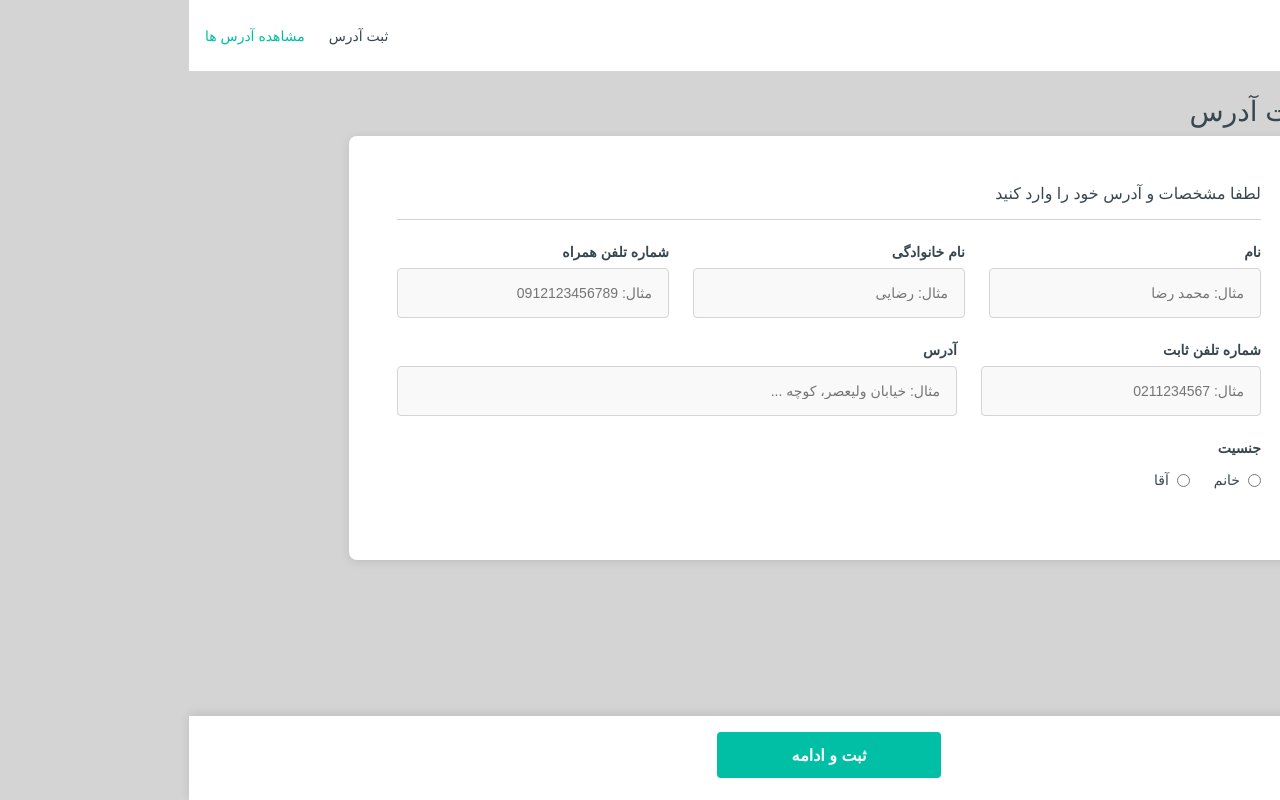
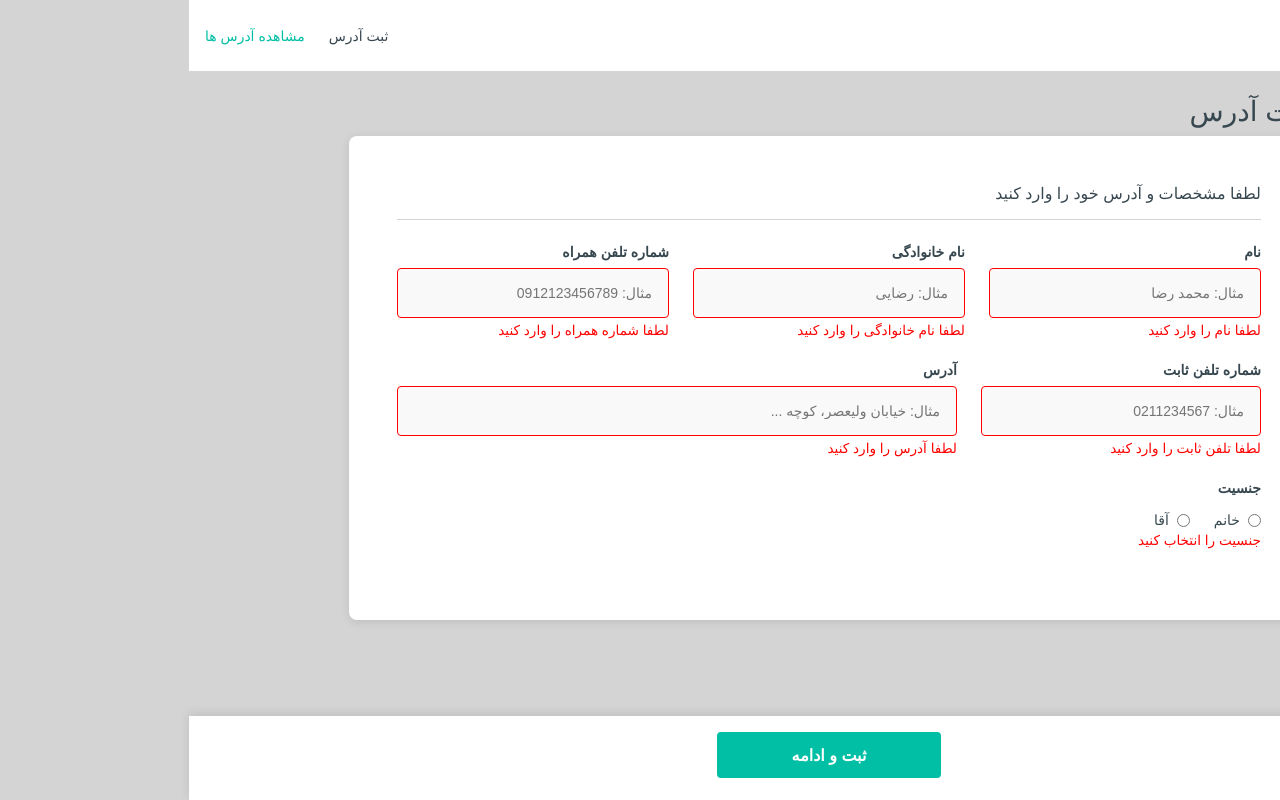
Before and after one commit to alisajadian1/achareh-test, a Vue app: page / in a window 1280 px wide. Both pictures are taken after a click on the button "ثبت و ادامه". Built offline with nearby package versions, Linux system fonts and the light colour scheme; a small style sheet from the web is missing.

Commit message:
Add form validation

```diff
--- a/src/views/SubmitAdress.vue
+++ b/src/views/SubmitAdress.vue
@@ -1,11 +1,64 @@
 <script setup>
 // Importing the custom SubmitButton component
+import { ref, reactive } from 'vue'
 import SubmitButton from '../components/SubmitButton.vue'
 
+const form = reactive({
+  firstName: '',
+  lastName: '',
+  mobile: '',
+  phone: '',
+  address: '',
+  gender: '',
+})
+
+const errors = reactive({
+  firstName: '',
+  lastName: '',
+  mobile: '',
+  phone: '',
+  address: '',
+  gender: '',
+})
+
+const checkInputs = (fieldName, minChar, label) => {
+  const value = form[fieldName].replace(/\s+/g, '')
+  if (!value) {
+    errors[fieldName] = `لطفا ${label} را وارد کنید`
+  } else if (value.length < minChar) {
+    errors[fieldName] = `${label} باید دارای ${minChar} کاراکتر باشد`
+  } else {
+    errors[fieldName] = ''
+  }
+}
+
+const FormValidation = () => {
+  let isValid = true
+
+  checkInputs('firstName', 3, 'نام')
+  checkInputs('lastName', 3, 'نام خانوادگی')
+  checkInputs('address', 10, 'آدرس')
+  checkInputs('mobile', 11, 'شماره همراه')
+  checkInputs('phone', 10, 'تلفن ثابت')
+
+  // Gender check
+  if (!form.gender) {
+    errors.gender = 'جنسیت را انتخاب کنید'
+    isValid = false
+  } else {
+    errors.gender = ''
+  }
+}
+
 // Function to handle form submission logic
+
 const handleSubmit = () => {
-  // Placeholder: Add form validation or submission logic here
-  console.log('Form submitted')
+  if (FormValidation()) {
+    console.log('✅ فرم با موفقیت ارسال شد:', form)
+    // Do something (send to backend, go to next step...)
+  } else {
+    console.log('❌ فرم نامعتبر است')
+  }
 }
 </script>
 
@@ -25,19 +78,43 @@ const handleSubmit = () => {
           <!-- First Name Input -->
           <div class="form-group">
             <label for="first-name" class="form-label">نام</label>
-            <input type="text" id="first-name" placeholder="مثال: محمد رضا" class="form-input" />
+            <input
+              v-model="form.firstName"
+              type="text"
+              id="first-name"
+              class="form-input"
+              :class="{ 'input-error': errors.firstName }"
+              placeholder="مثال: محمد رضا"
+            />
+            <p v-if="errors.firstName" class="error-text">{{ errors.firstName }}</p>
           </div>
 
           <!-- Last Name Input -->
           <div class="form-group">
             <label for="last-name" class="form-label">نام خانوادگی</label>
-            <input type="text" id="last-name" placeholder="مثال: رضایی" class="form-input" />
+            <input
+              v-model="form.lastName"
+              type="text"
+              id="last-name"
+              :class="{ 'input-error': errors.lastName }"
+              placeholder="مثال: رضایی"
+              class="form-input"
+            />
+            <p v-if="errors.lastName" class="error-text">{{ errors.lastName }}</p>
           </div>
 
           <!-- Mobile Phone Input -->
           <div class="form-group">
             <label for="mobile" class="form-label">شماره تلفن همراه</label>
-            <input type="tel" id="mobile" placeholder="مثال: 0912123456789" class="form-input" />
+            <input
+              v-model="form.mobile"
+              type="tel"
+              id="mobile"
+              :class="{ 'input-error': errors.mobile }"
+              placeholder="مثال: 0912123456789"
+              class="form-input"
+            />
+            <p v-if="errors.mobile" class="error-text">{{ errors.mobile }}</p>
           </div>
         </div>
 
@@ -46,18 +123,29 @@ const handleSubmit = () => {
           <!-- Landline Input -->
           <div class="form-group">
             <label for="phone" class="form-label">شماره تلفن ثابت</label>
-            <input type="tel" id="phone" placeholder="مثال: 0211234567" class="form-input" />
+            <input
+              v-model="form.mobile"
+              type="tel"
+              id="phone"
+              :class="{ 'input-error': errors.phone }"
+              placeholder="مثال: 0211234567"
+              class="form-input"
+            />
+            <p v-if="errors.phone" class="error-text">{{ errors.phone }}</p>
           </div>
 
           <!-- Address Input (wider field) -->
           <div class="form-group form-group-large">
             <label for="address" class="form-label">آدرس</label>
             <input
+              v-model="form.address"
               type="text"
               id="address"
+              :class="{ 'input-error': errors.address }"
               placeholder="مثال: خیابان ولیعصر، کوچه ..."
               class="form-input"
             />
+            <p v-if="errors.address" class="error-text">{{ errors.address }}</p>
           </div>
         </div>
 
@@ -69,6 +157,7 @@ const handleSubmit = () => {
               <!-- Female Option -->
               <div class="radio-item">
                 <input
+                  v-model="form.gender"
                   type="radio"
                   value="female"
                   name="gender"
@@ -81,6 +170,7 @@ const handleSubmit = () => {
               <!-- Male Option -->
               <div class="radio-item">
                 <input
+                  v-model="form.gender"
                   type="radio"
                   value="male"
                   name="gender"
@@ -90,6 +180,7 @@ const handleSubmit = () => {
                 <label for="gender-male" class="radio-label">آقا</label>
               </div>
             </div>
+            <span class="error-text">{{ errors.gender }}</span>
           </div>
         </div>
       </form>
@@ -215,6 +306,16 @@ const handleSubmit = () => {
   height: 80px; /* Match height of the fixed SubmitButton component */
 }
 
+.input-error {
+  border-color: red;
+}
+
+.error-text {
+  color: red;
+  font-size: 0.85rem;
+  margin-top: 4px;
+}
+
 /* ===== Responsive Layout (Tablet & Desktop) ===== */
 @media (min-width: 768px) {
   .submit-address {
```
